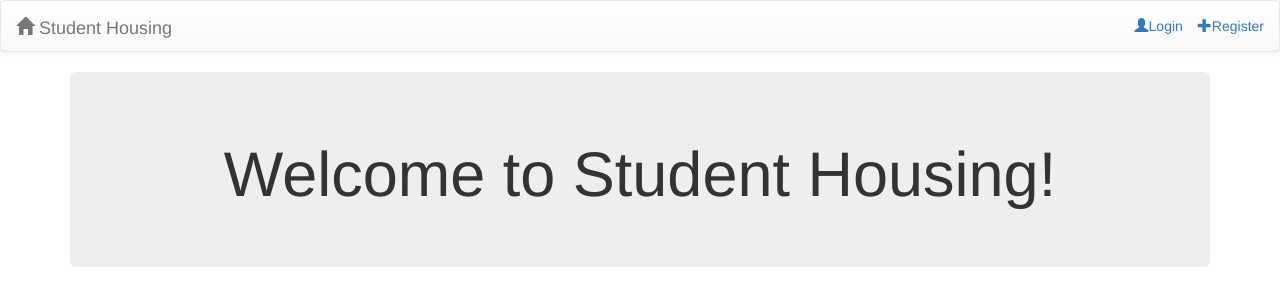
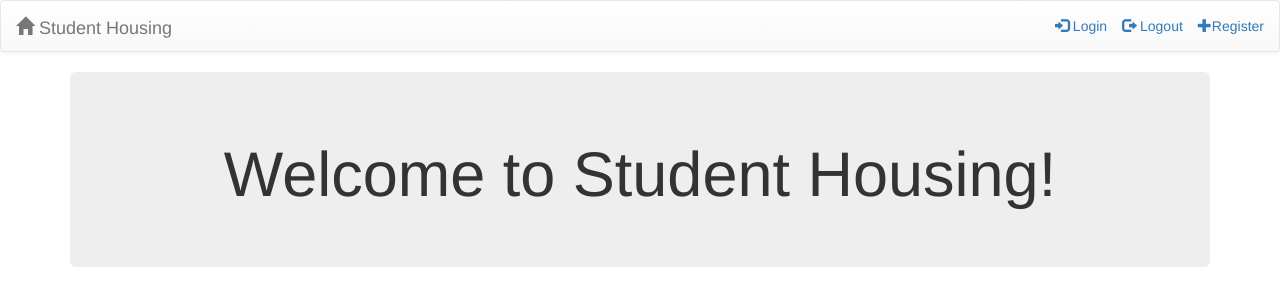
Before and after one commit to ay6xp/cs4501sp17group6, a Django app: page /home/users/1/ in a window 1280 px wide. Shown: the top 300 px of the page. Run offline with Django 3.2, Linux system fonts and the light colour scheme; data that the repository does not hold is empty; some libraries are stand-ins or nearby versions.

Commit message:
some progress on login page and form

```diff
--- a/app/web/templates/base.html
+++ b/app/web/templates/base.html
@@ -13,7 +13,8 @@
 <nav class="navbar navbar-default">
     <div class="container-fluid">
         <div class="navbar-header">
-          <button type="button" class="navbar-toggle collapsed" data-toggle="collapse" data-target="#bs-example-navbar-collapse-1" aria-expanded="false">
+            <button type="button" class="navbar-toggle collapsed" data-toggle="collapse"
+                    data-target="#bs-example-navbar-collapse-1" aria-expanded="false">
                 <span class="sr-only">Toggle navigation</span>
                 <span class="icon-bar"></span>
                 <span class="icon-bar"></span>
@@ -23,10 +24,13 @@
         </div>
         <div class="collapse navbar-collapse">
             <p class="navbar-text navbar-right">
-            <a href="{%  url 'register' %}"><span class="glyphicon glyphicon-plus"></span>Register</a>
+                <a href="{% url 'register' %}"><span class="glyphicon glyphicon-plus"></span>Register</a>
             </p>
             <p class="navbar-text navbar-right">
-            <a href="{%  url 'login' %}"><span class="glyphicon glyphicon-user"></span>Login</a>
+                <a href="{% url 'logout' %}"><span class="glyphicon glyphicon-log-out"></span> Logout</a>
+            </p>
+            <p class="navbar-text navbar-right">
+                <a href="{% url 'login' %}"><span class="glyphicon glyphicon-log-in"></span> Login</a>
             </p>
         </div>
     </div>
--- a/app/web/web/urls.py
+++ b/app/web/web/urls.py
@@ -17,5 +17,6 @@ urlpatterns = [
     url(r'^home/users/(?P<id>[0-9]+)/$', views.user_detail, name='user_detail'),
     url(r'^home/users/recently_joined/$', views.user_recent, name='users_recent'),
     url(r'^login/$', views.login, name='login'),
+    url(r'^logout/$', views.logout, name='logout'),
     url(r'^register/$', views.register, name='register'),
 ]
--- a/app/web/web/views.py
+++ b/app/web/web/views.py
@@ -83,7 +83,7 @@ def login(request):
     username = f.cleaned_data['username']
     password = f.cleaned_data['password']
     response = requests.post(settings.API_DIR + 'login/', data={'username': username, 'password': password}).json()
-    if response['ok'] == False:
+    if not response or not response['ok']:
         # error occurred
         login_form = LoginForm()
         return render(request, 'home/login.html', {'errorMessage': response['resp'], 'form': login_form})
@@ -91,6 +91,16 @@ def login(request):
     next = HttpResponseRedirect(reverse('index'))
     next.set_cookie('auth', auth_token)
     return next
+
+
+def logout(request):
+    auth = request.COOKIES.get('auth')
+    if not auth:
+        return HttpResponseRedirect(reverse('login'))
+    response = HttpResponseRedirect(reverse('index'))
+    response.delete_cookie("auth")
+    requests.post(settings.API_DIR + 'logout/', data={'auth': auth})
+    return response
 
 
 def register(request):
```
Lines whose indentation alone changed are shown as unchanged.
